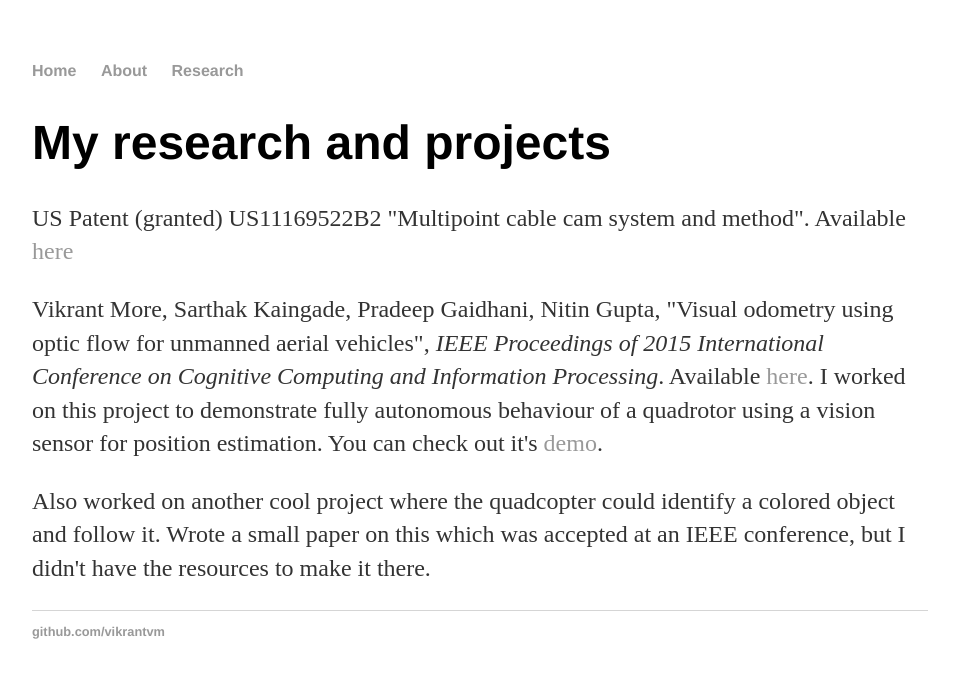
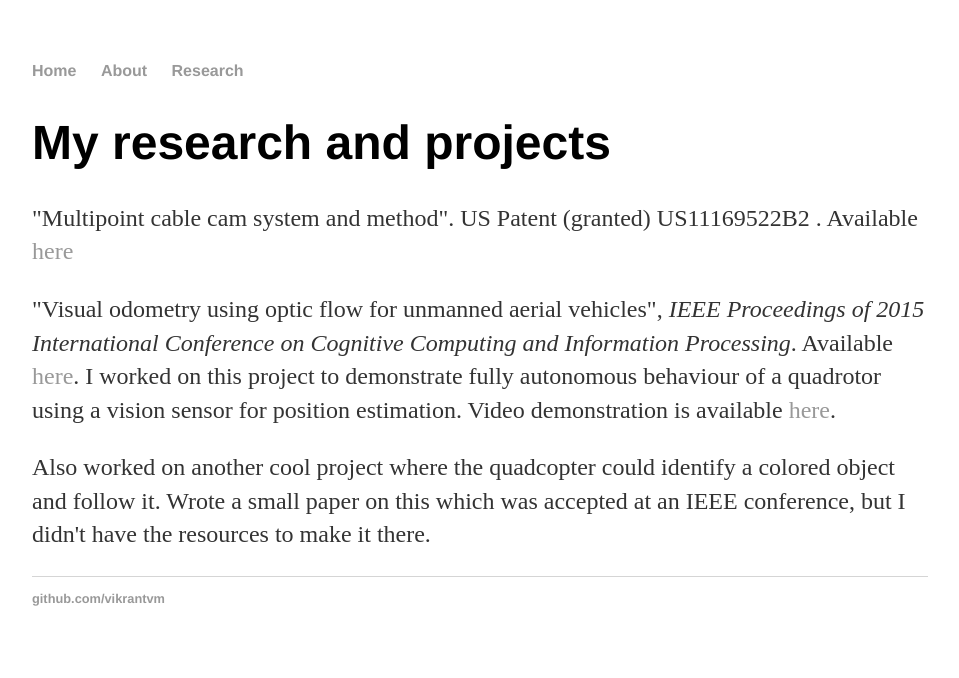
Before and after one commit to vikrantvm/vikrantvm.github.io, a Jekyll site: the page built from research/index.html, in a window 1280 px wide. Shown: the top 678 px of the page, without its empty margins (160-1119 px from the left). Built offline with Jekyll 4.4.1, drawn with Linux system fonts in a browser that asks for light colours.

Commit message:
update site

```diff
--- a/research/index.html
+++ b/research/index.html
@@ -5,7 +5,7 @@
 
 <div class="research">
   <h1>My research and projects</h1>
-	<p>US Patent (granted) US11169522B2 "Multipoint cable cam system and method". Available <a href="https://patents.google.com/patent/US11169522B2/">here</a>
-	<p>Vikrant More, Sarthak Kaingade, Pradeep Gaidhani, Nitin Gupta, "Visual odometry using optic flow for unmanned aerial vehicles",<i> IEEE Proceedings of 2015 International Conference on Cognitive Computing and Information Processing</i>. Available <a href="http://dx.doi.org/10.1109/CCIP.2015.7100731">here</a>. I worked on this project to demonstrate fully autonomous behaviour of a quadrotor using a vision sensor for position estimation. You can check out it's <a href="https://www.youtube.com/watch?v=1KbOuMlFG0Y">demo</a>.</p>
+	<p>"Multipoint cable cam system and method".<i></i> US Patent (granted) US11169522B2 </i>. Available <a href="https://patents.google.com/patent/US11169522B2/">here</a>
+	<p>"Visual odometry using optic flow for unmanned aerial vehicles",<i> IEEE Proceedings of 2015 International Conference on Cognitive Computing and Information Processing</i>. Available <a href="http://dx.doi.org/10.1109/CCIP.2015.7100731">here</a>. I worked on this project to demonstrate fully autonomous behaviour of a quadrotor using a vision sensor for position estimation. Video demonstration is available <a href="https://www.youtube.com/watch?v=1KbOuMlFG0Y">here</a>.</p>
     <p>Also worked on another cool project where the quadcopter could identify a colored object and follow it. Wrote a small paper on this which was accepted at an IEEE conference, but I didn't have the resources to make it there.</p>
 </div>
```
